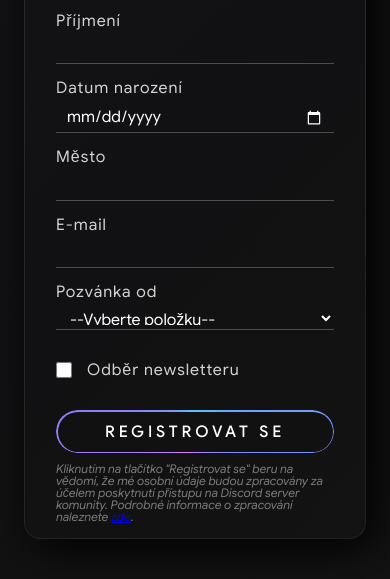
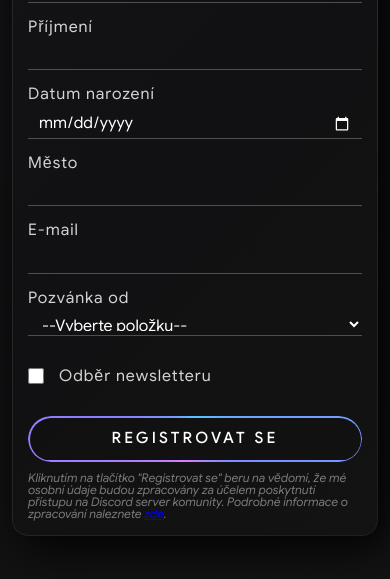
Before and after one commit to prodbylcsh/GrowHub, a plain HTML site: page index.html in a window 390 px wide. Shown: the part 249-828 px from the top of the page. Drawn offline with Linux system fonts and the light colour scheme.

Commit message:
fixed button scaling

```diff
--- a/styles.css
+++ b/styles.css
@@ -101,6 +101,16 @@ body {
     background-color: #000;
     background-image: linear-gradient(315deg, #131313 0%, #111113 53%, #141418 100%);
     color: white;
+}
+
+@media (max-width: 400px) {
+    :root {
+        --container-padding: 1em;
+    }
+
+    body {
+        padding: 12px;
+    }
 }
 
 form svg {
@@ -231,14 +241,17 @@ form select {
 #submit-button {
     position: relative;
     width: 100%;
-    padding: 0.85rem 1.5rem;
+    min-width: 0;
+    padding: 0.85rem clamp(0.75rem, 5vw, 1.5rem);
     border: 0;
     border-radius: 999px;
     background: rgba(0, 0, 0, 0.08);
     color: white;
-    font: inherit;
+    font-family: inherit;
+    font-size: clamp(0.75rem, 4vw, 1rem);
+    line-height: 1.2;
     font-weight: 500;
-    letter-spacing: 0.24em;
+    letter-spacing: clamp(0.08em, 0.8vw, 0.24em);
     cursor: pointer;
     transition: transform 160ms ease, background-color 160ms ease, box-shadow 160ms ease;
 }
```
